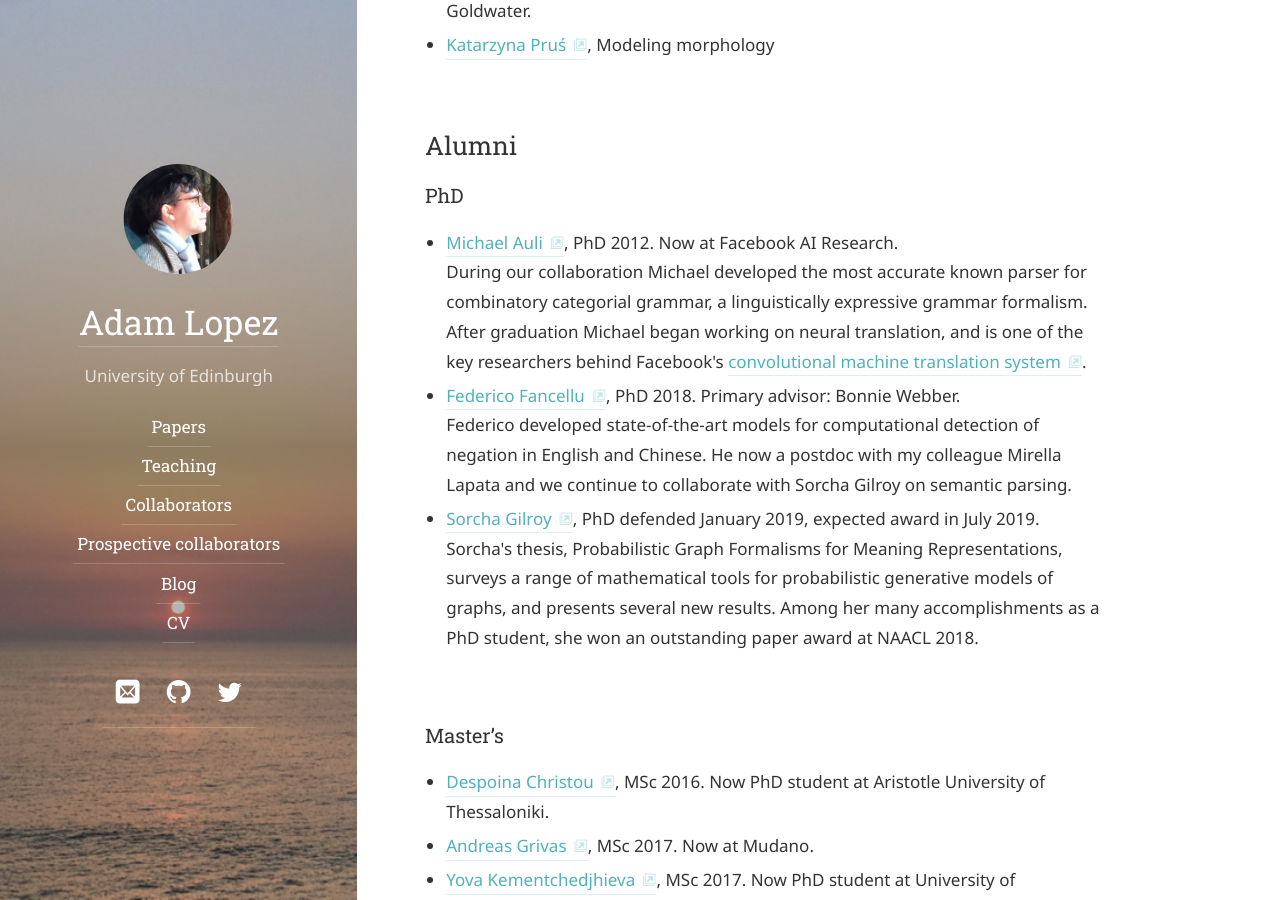
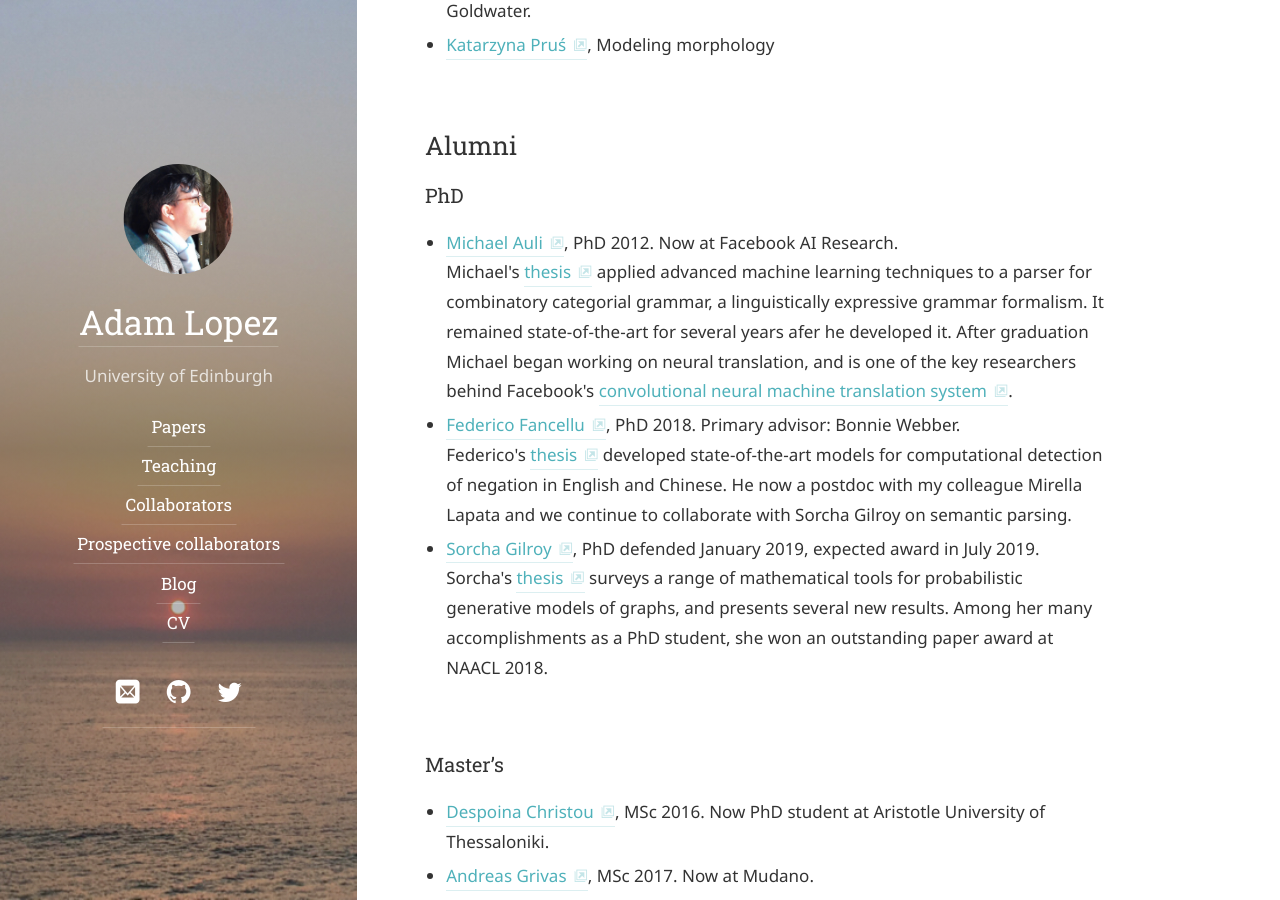
Before and after one commit to alopez/alopez.github.com, a Jekyll site: the page built from collaborators.md, in a window 1280 px wide and 900 px high, scrolled down 956 px. Built offline with Jekyll 4.4.1, drawn with Linux system fonts in a browser that asks for light colours; some web fonts are replaced.

Commit message:
add thesis links

```diff
--- a/_data/collaborators.yml
+++ b/_data/collaborators.yml
@@ -36,17 +36,20 @@ former-phd:
     url: http://michaelauli.github.io/
     tagline: PhD 2012. Now at Facebook AI Research.
     description: >
-      During our collaboration Michael developed the most accurate known
+      Michael's <a href="https://www.era.lib.ed.ac.uk/handle/1842/7636">thesis</a>
+      applied advanced machine learning techniques to a
       parser for combinatory categorial grammar, a linguistically expressive
-      grammar formalism. After graduation Michael began working on neural
+      grammar formalism. It remained state-of-the-art for several years afer he
+      developed it. After graduation Michael began working on neural
       translation, and is one of the key researchers behind Facebook's
-      <a href="https://code.facebook.com/posts/1978007565818999/a-novel-approach-to-neural-machine-translation/">convolutional machine translation system</a>.
+      <a href="https://code.facebook.com/posts/1978007565818999/a-novel-approach-to-neural-machine-translation/">convolutional neural machine translation system</a>.
   -
     name: Federico Fancellu
     url: https://ffancellu.github.io/
     tagline: "PhD 2018. Primary advisor: Bonnie Webber."
     description: >
-      Federico developed state-of-the-art models for computational detection
+      Federico's <a href="https://www.era.lib.ed.ac.uk/handle/1842/33038">thesis</a>
+      developed state-of-the-art models for computational detection
       of negation in English and Chinese. He now a postdoc with my colleague
       Mirella Lapata and we continue to collaborate with Sorcha Gilroy
       on semantic parsing.
@@ -55,7 +58,7 @@ former-phd:
     url: http://homepages.inf.ed.ac.uk/s1459276/
     tagline: PhD defended January 2019, expected award in July 2019.
     description: >
-      Sorcha's thesis, Probabilistic Graph Formalisms for Meaning Representations,
+      Sorcha's <a href="https://drive.google.com/file/d/1yi_dyiOKXbZdVNcGy789A26FE7nAoTn0/view">thesis</a>
       surveys a range of mathematical tools for probabilistic generative
       models of graphs, and presents several new results. Among her many
       accomplishments as a PhD student, she won an outstanding paper award
```
